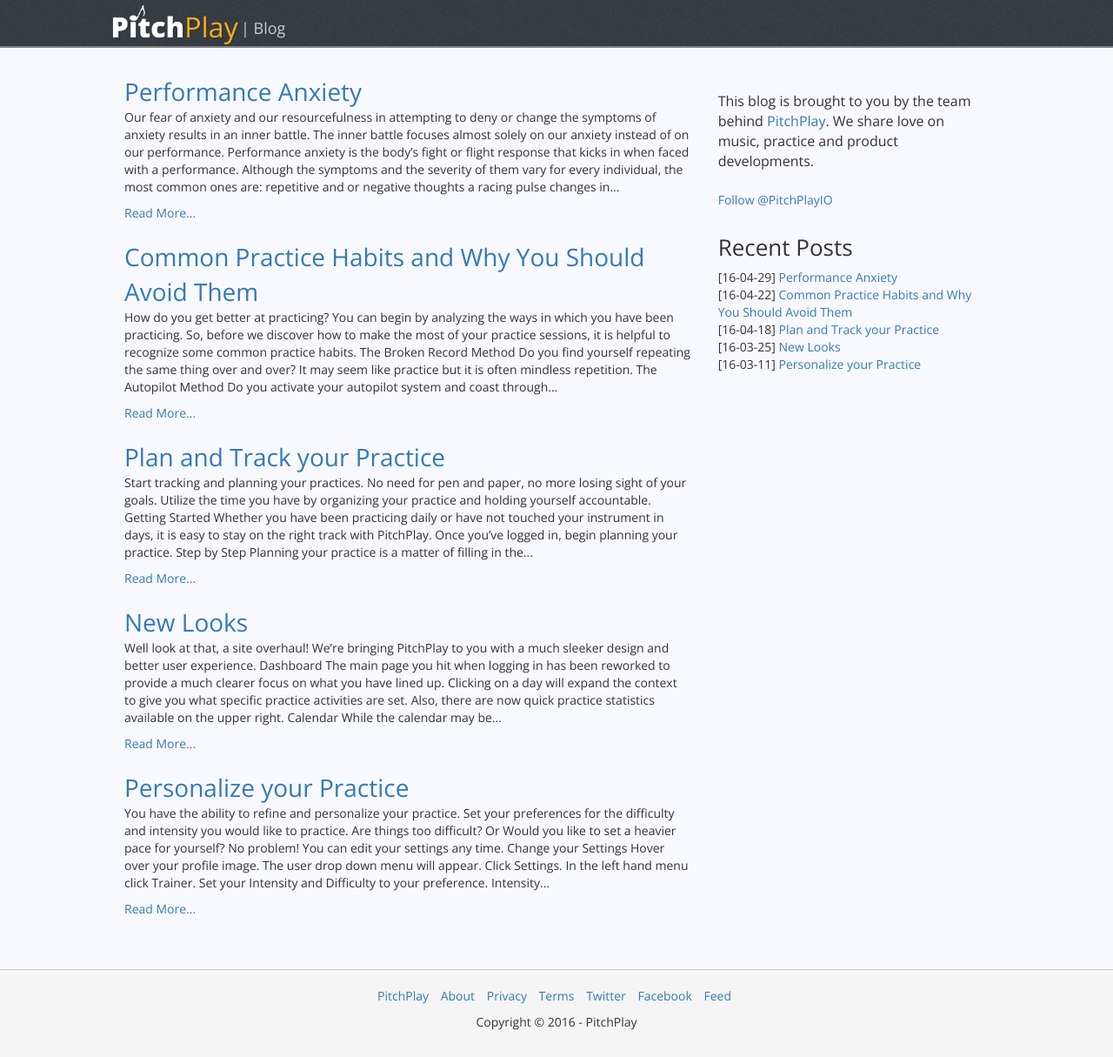
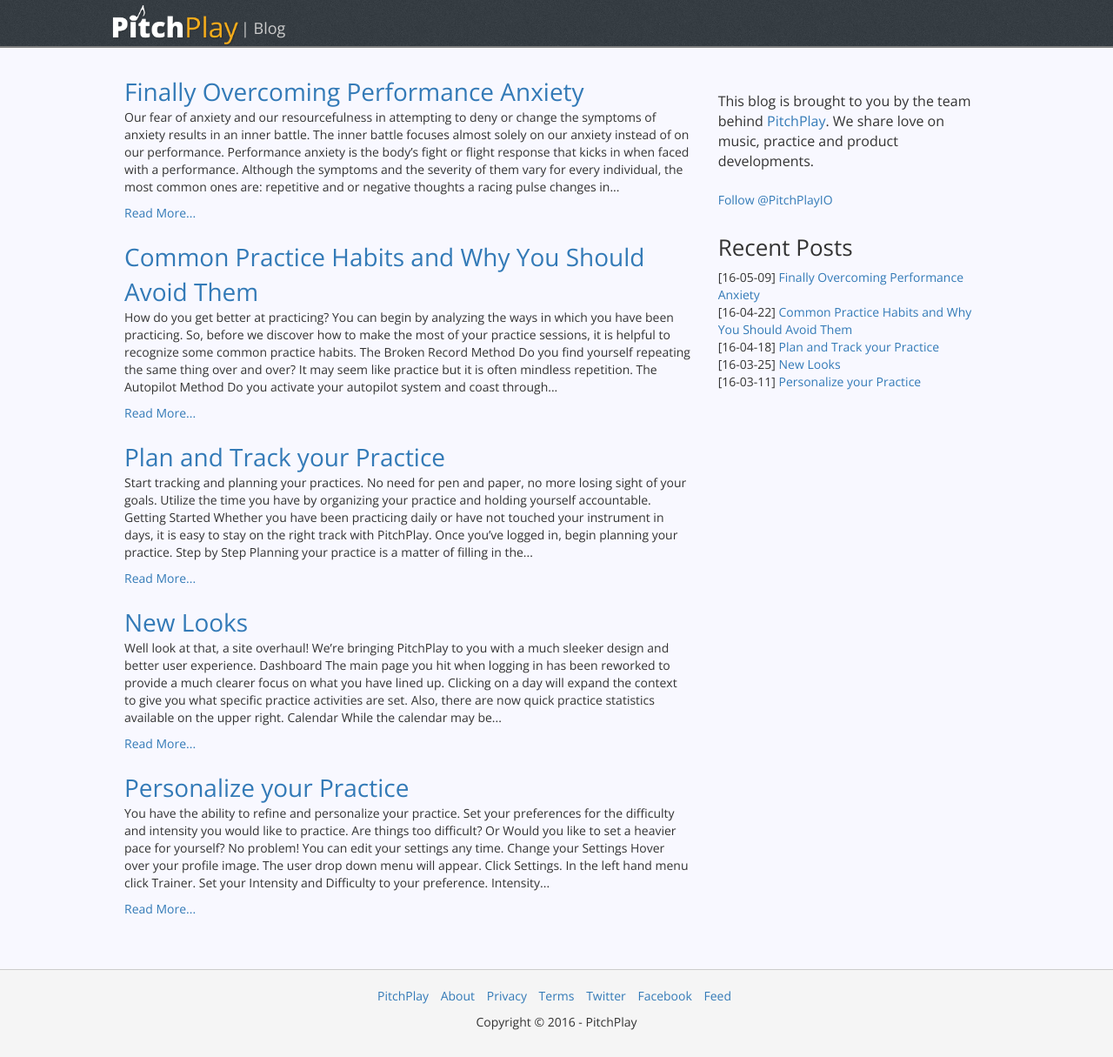
Before and after one commit to pitchplay/blog-content, a Jekyll site: the page built from index.html, in a window 1280 px wide. Shown: the whole page at 87% size. Built offline with Jekyll 4.4.1, drawn with Linux system fonts in a browser that asks for light colours; nearby versions of some CDN libraries; the list of posts is cut into pages by our own code; comment, search, counter and statistics services are not loaded; some of the changed lines change nothing that is shown.

Commit message:
finalize for publication

```diff
--- a/_posts/2016-04-29-Performance-Anxiety.md
+++ b/_posts/2016-05-09-Performance-Anxiety.md
@@ -1,6 +1,6 @@
 ---
 layout: post
-title: "Performance Anxiety"
+title: "Finally Overcoming Performance Anxiety"
 author: "Hayley MacLeod"
 categories: performance
 ---
@@ -9,7 +9,7 @@
 symptoms of anxiety results in an inner battle. The inner battle focuses almost
 solely on our anxiety instead of on our performance.
 
-![](/assets/img/2016-05-08/sadcello4.jpg){:width="100%"}
+![](/assets/img/2016-05-09/sadcello4.jpg){:width="100%"}
 
 __Performance anxiety is the body’s fight or flight response that kicks in when faced with a performance.__
 
@@ -65,7 +65,7 @@
 
 __Allow any anxious feelings and or fear to be present within or around you, but do not let them concern you.__
 
-![](/assets/img/2016-05-08/happy.jpg){:width="100%"}
+![](/assets/img/2016-05-09/happy.jpg){:width="100%"}
 
 Remember, it is okay to feel anxious about a performance but, focusing on the anxiety is harmful. A lot of our feelings in regards to performance anxiety are [habitual responses](http://moodsmith.com/online-therapy-anxiety/) to a situation.
 
```
Also changed, not shown: assets/img/2016-05-09/happy.jpg (renamed from assets/img/2016-05-08/happy.jpg), 2 other files.
